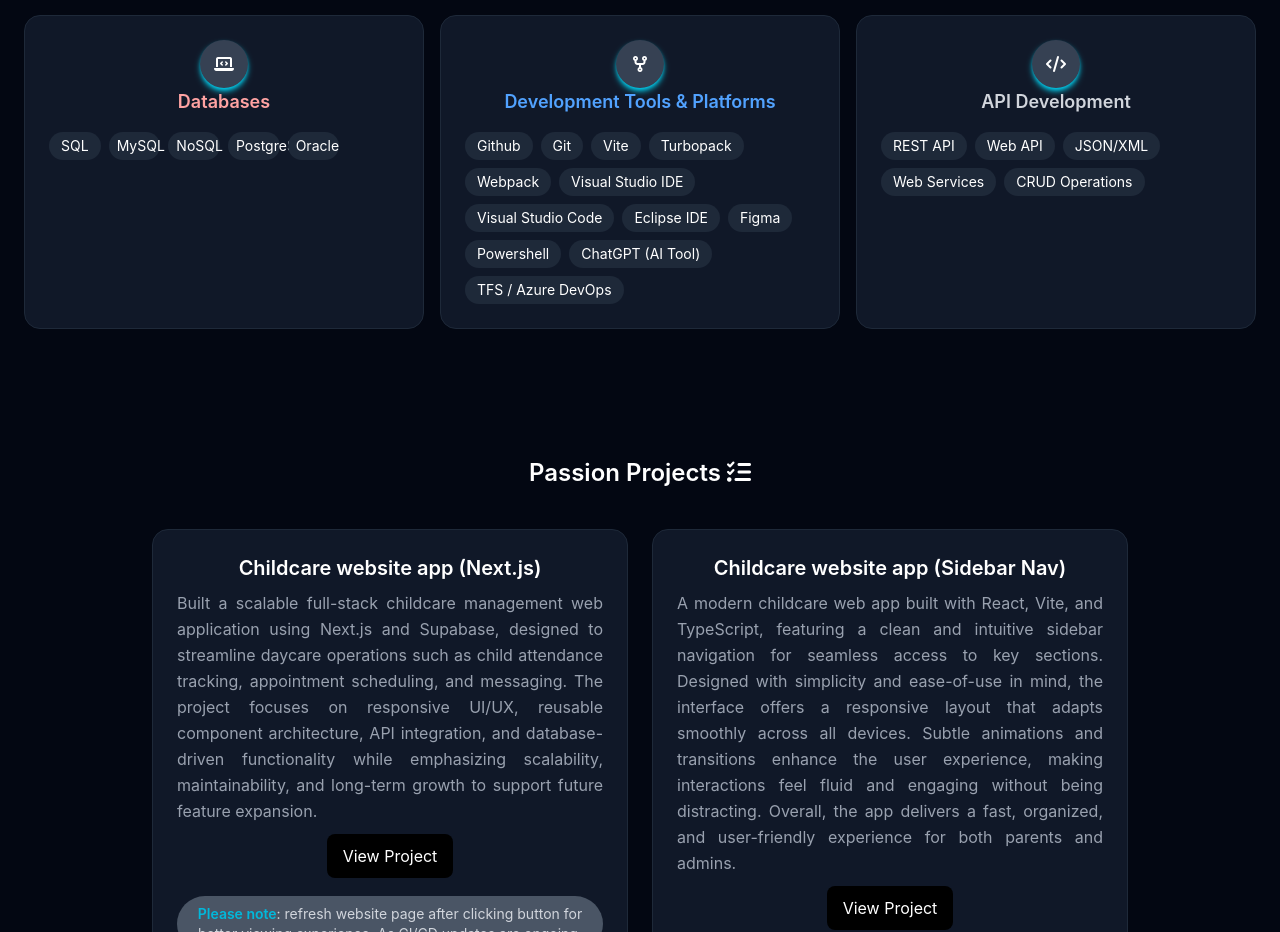
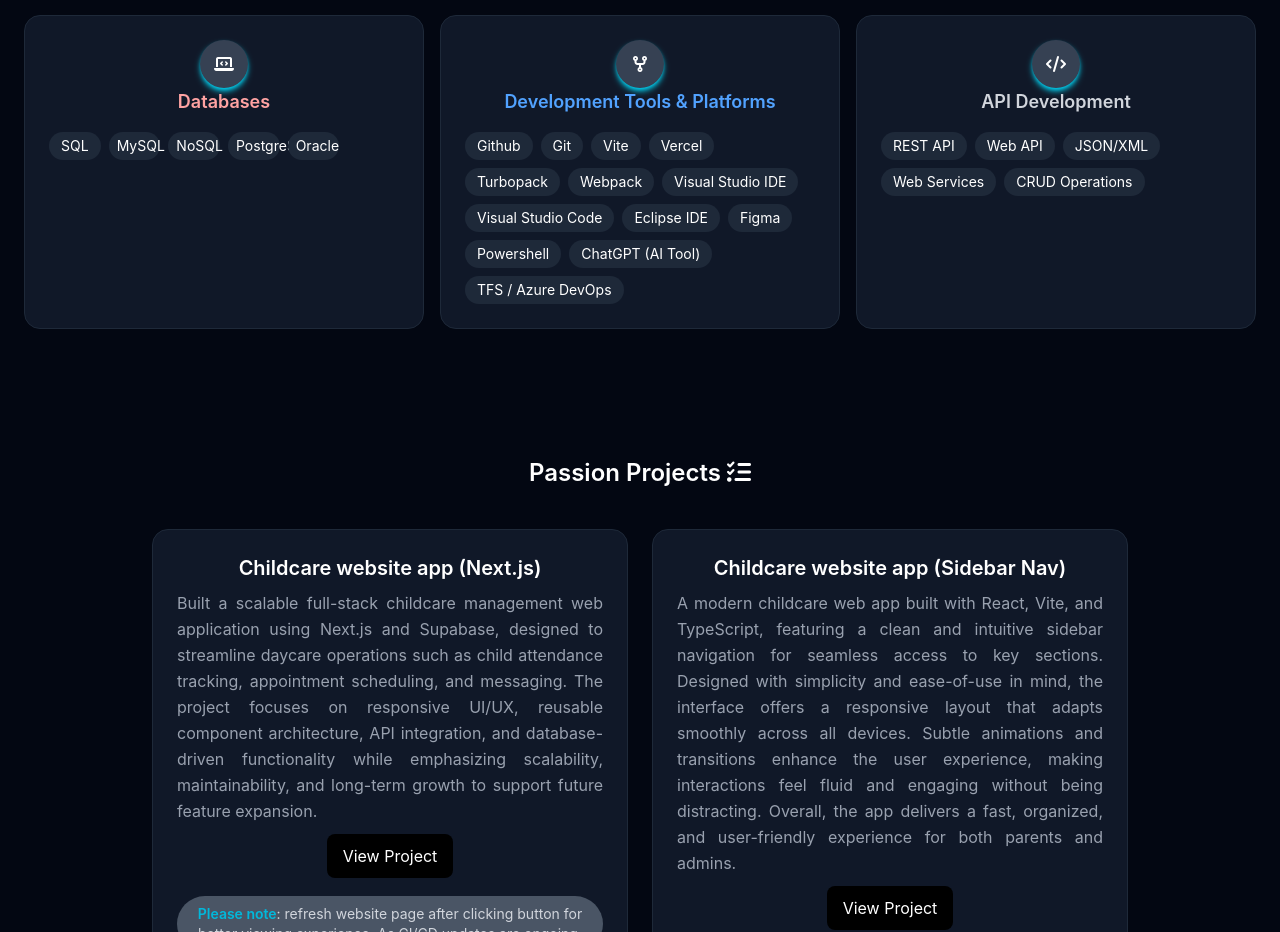
Before and after one commit to imneil04/reactproj3, a React (Vite) app: page / in a window 1280 px wide. Shown: the part 905-1837 px from the top of the page. Built offline with nearby package versions, Linux system fonts and the light colour scheme.

Commit message:
updates to dev tools and platform section new learning item

```diff
--- a/src/components/portfolio.jsx
+++ b/src/components/portfolio.jsx
@@ -138,7 +138,7 @@ export default function Resume() {
                                 </div>
                                 <h3 className="text-lg font-semibold mb-4 text-blue-400">Development Tools & Platforms</h3>
                                 <div className="flex flex-wrap gap-2 cursor-pointer">
-                                    {["Github","Git", "Vite", "Turbopack", "Webpack", "Visual Studio IDE", "Visual Studio Code",
+                                    {["Github","Git", "Vite", "Vercel", "Turbopack", "Webpack", "Visual Studio IDE", "Visual Studio Code",
                                     "Eclipse IDE",
                                     "Figma",
                                     "Powershell", "ChatGPT (AI Tool)", "TFS / Azure DevOps"].map((tech) => (
```
